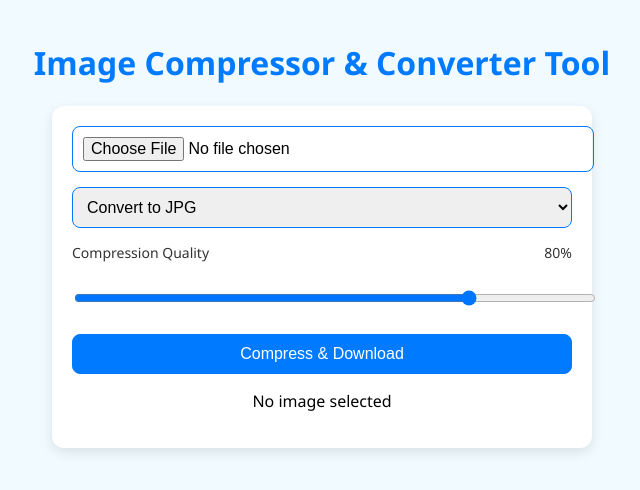
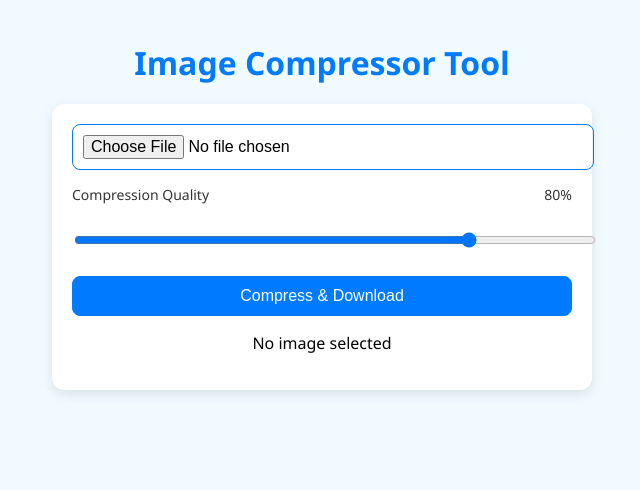
Before and after one commit to mytools641/tools-sab, a plain HTML site: page image-compressor.html in a window 1280 px wide. Shown: the whole page, without its empty margins (318-958 px from the left). Drawn offline with Linux system fonts and the light colour scheme.

Commit message:
Update image-compressor.html

```diff
--- a/image-compressor.html
+++ b/image-compressor.html
@@ -3,7 +3,7 @@
 <head>
   <meta charset="UTF-8" />
   <meta name="viewport" content="width=device-width, initial-scale=1.0"/>
-  <title>Image Compressor & Converter - Tools Wonder</title>
+  <title>Image Compressor - Tools Wonder</title>
   <style>
     body {
       margin: 0;
@@ -19,10 +19,11 @@
     h1 {
       color: #007BFF;
       text-align: center;
+      margin-bottom: 20px;
     }
 
     .container {
-      background: #ffffff;
+      background: #fff;
       border-radius: 12px;
       box-shadow: 0 4px 12px rgba(0, 0, 0, 0.1);
       max-width: 500px;
@@ -36,7 +37,7 @@
       gap: 15px;
     }
 
-    input[type="file"], select, input[type="range"], button {
+    input[type="file"], input[type="range"], button {
       padding: 10px;
       font-size: 16px;
       border-radius: 8px;
@@ -63,6 +64,7 @@
 
     .preview {
       text-align: center;
+      margin-top: 15px;
     }
 
     .quality-label {
@@ -81,17 +83,11 @@
 </head>
 <body>
 
-  <h1>Image Compressor & Converter Tool</h1>
+  <h1>Image Compressor Tool</h1>
 
   <div class="container">
     <div class="upload-section">
       <input type="file" id="imageInput" accept="image/*" />
-
-      <select id="formatSelect">
-        <option value="image/jpeg">Convert to JPG</option>
-        <option value="image/png">Convert to PNG</option>
-        <option value="image/webp">Convert to WEBP</option>
-      </select>
 
       <div class="quality-label">
         <label>Compression Quality</label>
@@ -136,7 +132,6 @@
         return;
       }
 
-      const format = document.getElementById('formatSelect').value;
       const quality = qualityRange.value / 100;
       const img = document.getElementById('previewImg');
 
@@ -145,18 +140,17 @@
 
       canvas.width = img.naturalWidth;
       canvas.height = img.naturalHeight;
-
       ctx.drawImage(img, 0, 0, canvas.width, canvas.height);
 
       canvas.toBlob((blob) => {
         const url = URL.createObjectURL(blob);
         const a = document.createElement('a');
         a.href = url;
-        a.download = `compressed-image.${format.split('/')[1]}`;
+        a.download = 'compressed-image.jpg';
         document.body.appendChild(a);
         a.click();
         document.body.removeChild(a);
-      }, format, quality);
+      }, 'image/jpeg', quality);
     }
   </script>
 
```
